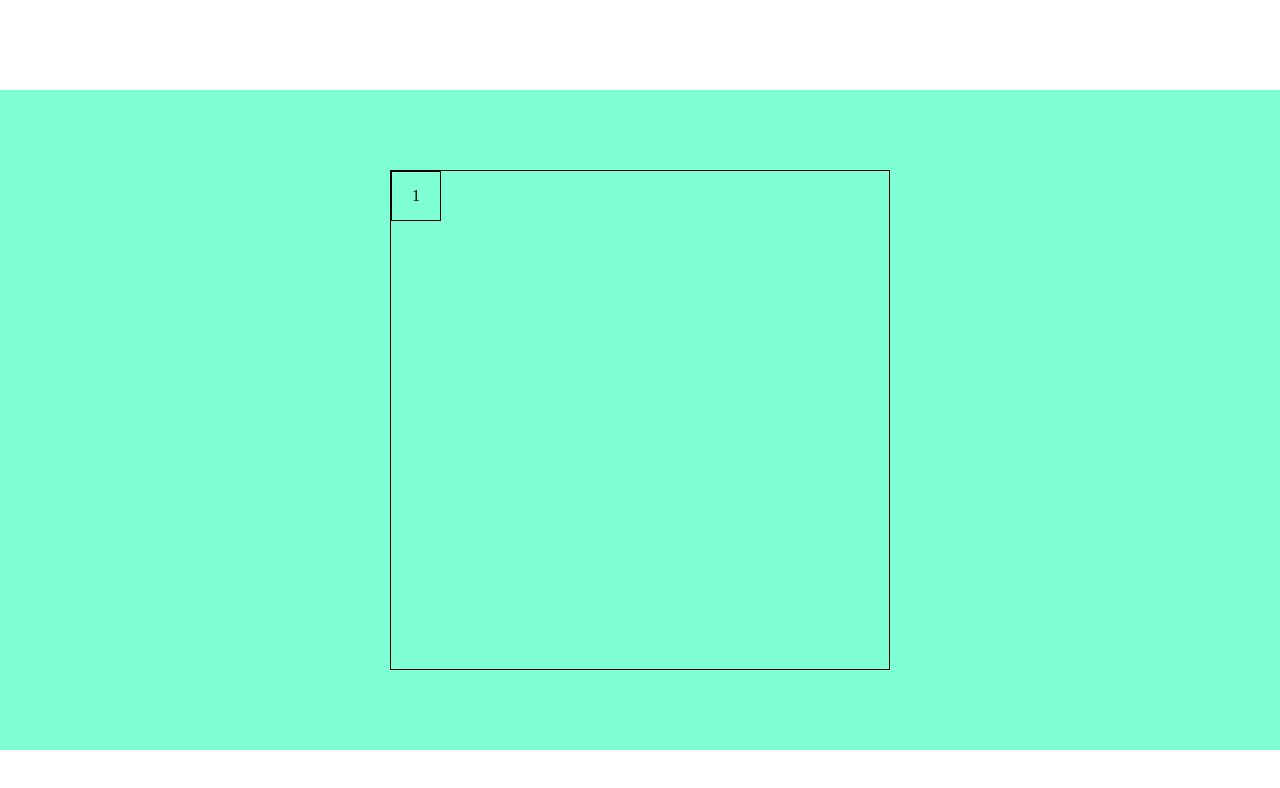
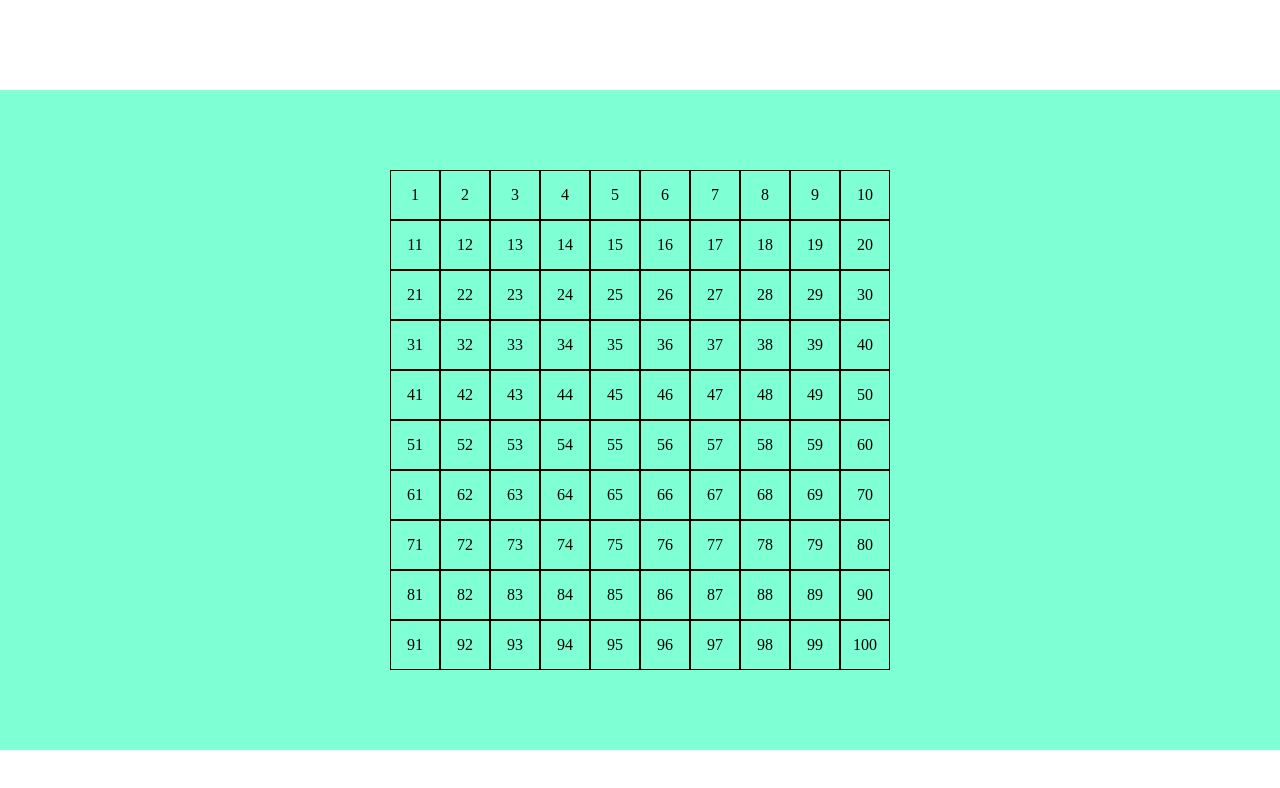
Before and after one commit to BagliettoAron/js-campominato-grid, a plain HTML site: page index.html in a window 1280 px wide. Drawn offline with Linux system fonts and the light colour scheme.

Commit message:
Add: inners square with number inside main grid in js

```diff
--- a/css/style.css
+++ b/css/style.css
@@ -5,7 +5,6 @@
     --header-background: white;
     --main-background: #7fffd4;
     --footer-background: white;
-    --grid-border: black;
     --inner-square-border: black;
     --inner-square-background-active: #6495ed;
     --inner-square-color-active: white;
@@ -26,7 +25,6 @@
     height: 100vh;
     width: 100%;
 }
-
 
 /* HEADER */
 header{
@@ -49,10 +47,8 @@ main {
 .game-main-grid{
     width: 500px;
     height: 500px;
-    border: 1px solid var(--grid-border);
     display: flex;
     flex-wrap: wrap;
-    overflow: hidden;
 }
 
 /* inner square */
--- a/index.html
+++ b/index.html
@@ -23,13 +23,7 @@
 
         <!-- MAIN -->
         <main>
-            <div class="game-main-grid">
-
-                <div class="inner-square ">
-                    <span>1</span>
-                </div>
-
-            </div>
+            <div class="game-main-grid"></div>
 
         </main>
         <!-- / MAIN -->
--- a/js/script.js
+++ b/js/script.js
@@ -8,7 +8,33 @@ const randomNumbersArray = generateIncrementalIntegerNumbers (maxLength)
 
 console.log(randomNumbersArray);
 
-2.
+
+// 2. inserisco i numeri ricavati ognuno all'interno di una casella (.inner-square)
+
+// prelevo la classe della griglia
+const mainGrid = document.querySelector (".game-main-grid")
+console.log(mainGrid);
+
+// scansiono con un ciclo for tutti gli elementi dell'array in modo da assegnare a ognuno gli elementi che andranno a formare .inner-square
+for (let i = 0; i < randomNumbersArray.length; i++) {
+    const thisNumber = randomNumbersArray [i];
+
+    // creo un div
+    const newCreatedElement = document.createElement("div")
+
+    // assegno al div appena creato la classe .inner-square
+    newCreatedElement.classList.add("inner-square")
+
+    // aggiungo lo span con il numero
+    newCreatedElement.innerHTML = `<span> ${thisNumber} </span>`
+    console.log(newCreatedElement);
+
+    // appendo l'elemento alla griglia che ho prelevato subito prima del ciclo for
+    mainGrid.append(newCreatedElement);
+    console.log(mainGrid);
+}
+
+
 
 
 
```
